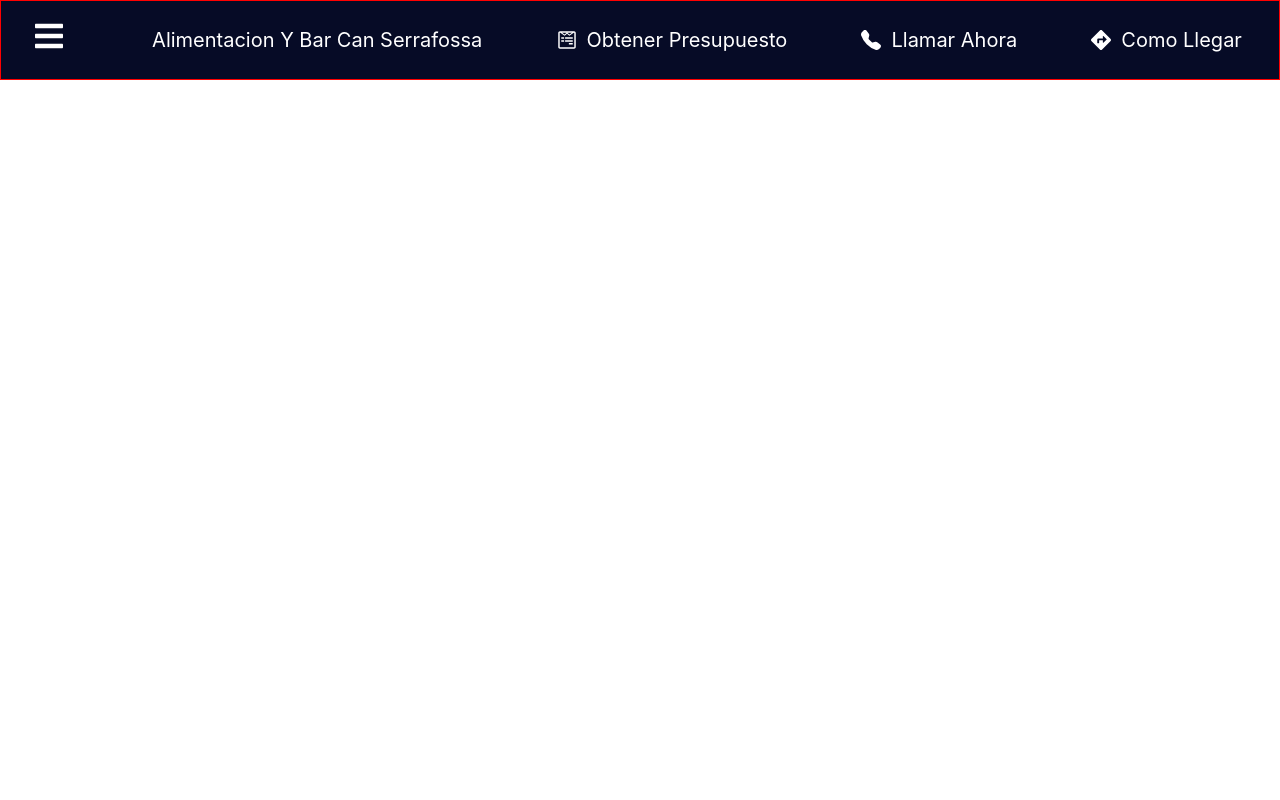
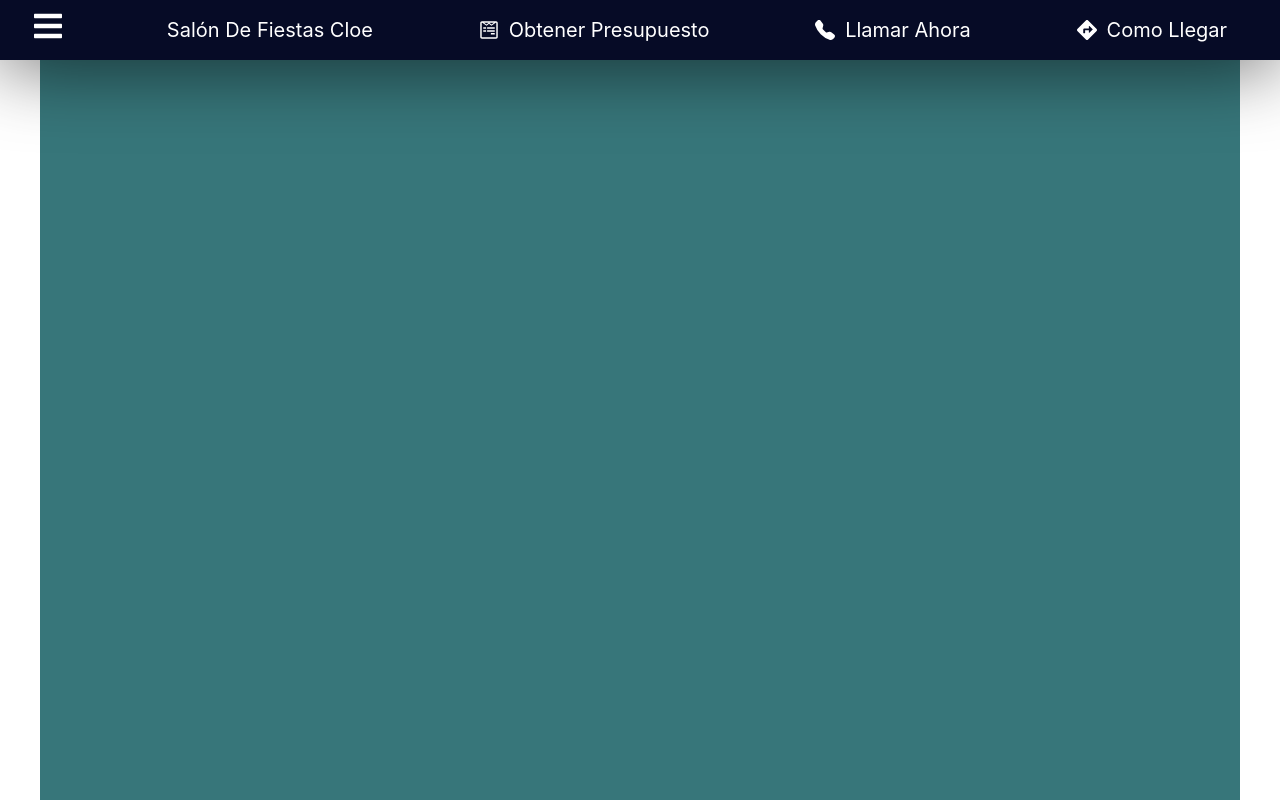
Before and after one commit to chema011/saloncloe, a React (Create React App) app: page / in a window 1280 px wide. Shown: the top 800 px of the page. Built offline with nearby package versions, Linux system fonts and the light colour scheme.

Commit message:
agregando Cajas

```diff
--- a/public/index.html
+++ b/public/index.html
@@ -28,6 +28,7 @@
   </head>
   <body>
     <noscript>You need to enable JavaScript to run this app.</noscript>
+    <div id="root-menu"></div>
     <div id="root"></div>
     <!--
       This HTML file is a template.
--- a/src/App.js
+++ b/src/App.js
@@ -7,7 +7,8 @@ import Nav from './components/Nav/Nav.jsx';
 // Router
 import { BrowserRouter as Router } from 'react-router-dom';
 
-// Animaciones
+// Estilos
+import './css/app.css';
 
 const App = () => {
   // const [popup, setpopup] = useState('');
@@ -15,8 +16,18 @@ const App = () => {
     <Router>
       {/* Menu */}
       <Nav />
+      {/* {popup ? <Popup popup={setpopup}/> : null} */}
+      <div id="home" className="Cajas"></div>
 
-      {/* {popup ? <Popup popup={setpopup}/> : null} */}
+      <div id="novedades" className="Cajas ca2"></div>
+
+      <div id="testimonios" className="Cajas ca2"></div>
+
+      <div id="quienesSomos" className="Cajas ca2"></div>
+
+      <div id="galeria" className="Cajas ca2"></div>
+
+      <div id="contacto" className="Cajas ca2"></div>
       {/* Popup */}
     </Router>
   );
--- a/src/components/Nav/Nav.jsx
+++ b/src/components/Nav/Nav.jsx
@@ -1,4 +1,5 @@
 import React from 'react';
+import ReactDOM from 'react-dom';
 
 //Estilos
 import * as Styled from './Nav.style.js';
@@ -10,7 +11,7 @@ import { NavData } from './NavData.js';
 //Componentes
 import Slidebar from '../Slidebar/Slidebar';
 
-const Nav = (props) => {
+const Menu = () => {
   return (
     <>
       <Styled.Nav>
@@ -24,8 +25,9 @@ const Nav = (props) => {
               {NavData.map((item, index) => (
                 <li key={index}>
                   <Styled.Link
-                    href={item.data}
-                    onClick={() => props.popup(item.valor)}
+                    href={item.link}
+                    target={item.newTab && '_blank'}
+                    // onClick={() => props.popup(item.valor)}
                   >
                     {item.icon}
                     {item.contenido}
@@ -43,4 +45,8 @@ const Nav = (props) => {
   );
 };
 
+const Nav = () => {
+  return ReactDOM.createPortal(<Menu />, document.getElementById('root-menu'));
+};
+
 export default Nav;
--- a/src/components/Nav/Nav.style.js
+++ b/src/components/Nav/Nav.style.js
@@ -2,14 +2,18 @@ import styled from 'styled-components';
 
 export const Nav = styled.div`
   background-color: ${(props) => props.theme.darkBlue};
-  height: 80px;
+  position: fixed;
+  width: 100%;
 `;
 
 export const Flex = styled.div`
-  border: 1px solid red;
   height: 100%;
+  padding: 10px 0;
   display: flex;
   align-items: center;
+  box-shadow: -1px -1px 79px 0px rgba(0, 0, 0, 0.75);
+  -webkit-box-shadow: -1px -1px 79px 0px rgba(0, 0, 0, 0.75);
+  -moz-box-shadow: -1px -1px 79px 0px rgba(0, 0, 0, 0.75);
 `;
 
 export const Box = styled.ul`
--- a/src/components/Nav/NavData.js
+++ b/src/components/Nav/NavData.js
@@ -4,13 +4,13 @@ import * as BsIcon from 'react-icons/bs';
 export const NavData = [
   {
     icon: '',
-    contenido: 'alimentacion y bar can serrafossa',
-    link: '#',
+    contenido: 'Salón de fiestas Cloe',
+    link: '#home',
   },
   {
     icon: <FaIcon.FaWpforms />,
     contenido: 'obtener presupuesto',
-    link: '',
+    link: '#',
     valor: true,
   },
   {
@@ -21,6 +21,7 @@ export const NavData = [
   {
     icon: <FaIcon.FaDirections />,
     contenido: 'como llegar',
-    link: '#',
+    link: 'https://www.google.com/maps/place/Carrer+de+Tolr%C3%A0,+14,+08032+Barcelona,+Espa%C3%B1a/@41.4265025,2.1536187,16.21z/data=!4m13!1m7!3m6!1s0x12a4bd4e72e0356d:0xd6dfee2acec845a6!2sCarrer+de+Tolr%C3%A0,+14,+08032+Barcelona,+Espa%C3%B1a!3b1!8m2!3d41.4266079!4d2.1561646!3m4!1s0x12a4bd4e72e0356d:0xd6dfee2acec845a6!8m2!3d41.4266079!4d2.1561646',
+    newTab: true,
   },
 ];
--- a/src/components/Popup/Popup.style.js
+++ b/src/components/Popup/Popup.style.js
@@ -25,9 +25,9 @@ export const Flex = styled.div`
   display: flex;
   align-items: center;
   justify-content: space-between;
-  background: ${props => props.theme.darkBlue};
+  background: ${(props) => props.theme.darkBlue};
   padding: 20px;
-  color: ${props => props.theme.white};
+  color: ${(props) => props.theme.white};
 
   & p {
     font-size: 18px;
--- a/src/components/Slidebar/Slidebar.jsx
+++ b/src/components/Slidebar/Slidebar.jsx
@@ -29,8 +29,8 @@ export default function Slidebar() {
         </Link>
 
         <nav className={sidebar ? 'nav-menu active' : 'nav-menu'}>
-          <ul className="nav-menu-items" onClick={showSidebar}>
-            <li className="navbar-toggle">
+          <ul className="nav-menu-items">
+            <li className="navbar-toggle" onClick={showSidebar}>
               <Link to="#" className="menu-bars">
                 <AiIcons.AiOutlineClose />
               </Link>
--- /dev/null
+++ b/src/css/app.css
@@ -0,0 +1,11 @@
+.Cajas {
+  height: 100vh;
+  max-width: 1200px;
+  margin:0 auto;
+  background-color: rgb(55, 118, 122);
+
+}
+
+.ca2 {
+  margin-top: 30px;
+}
--- a/src/css/index.css
+++ b/src/css/index.css
@@ -2,6 +2,10 @@
   margin: 0;
   padding: 0;
   box-sizing: border-box;
+}
+
+html {
+  scroll-behavior: smooth;
 }
 
 body {
```
